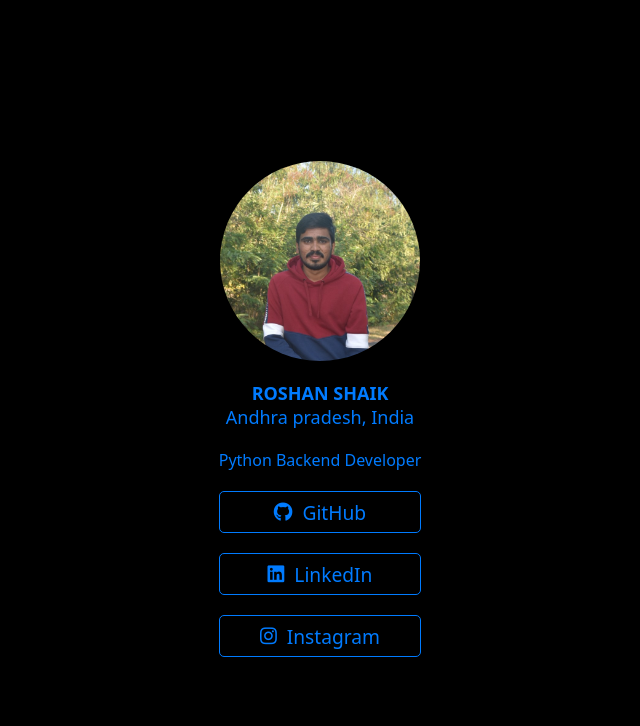
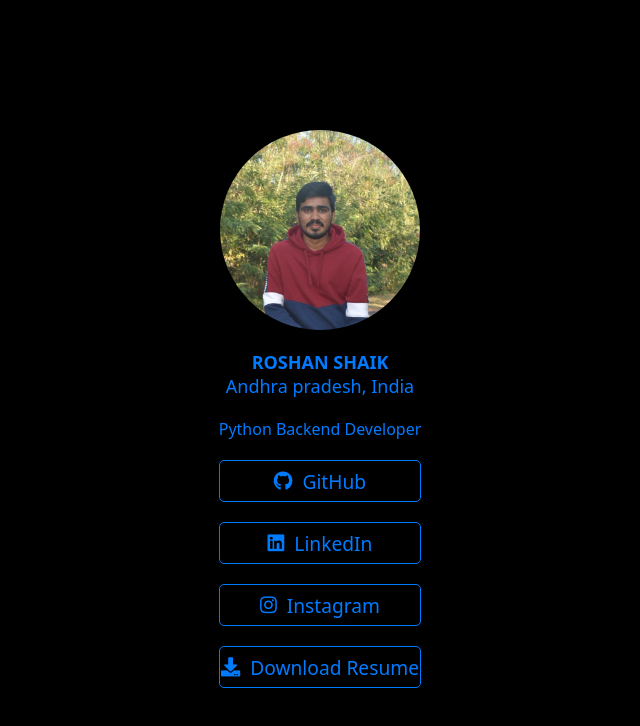
Before and after one commit to roshan-sk/Profile-page, a plain HTML site: page index.html in a window 1280 px wide. Shown: the whole page, without its empty margins (320-960 px from the left). Drawn offline with Linux system fonts and the light colour scheme.

Commit message:
Added Resume download botton

```diff
--- a/index.html
+++ b/index.html
@@ -19,6 +19,7 @@
         <a class="link" href="https://github.com/roshan-sk"><i class="fab fa-github"></i> GitHub</a>
         <a class="link" href="https://www.linkedin.com/in/roshan-shaik-60962622a/"><i class="fab fa-linkedin"></i> LinkedIn</a>
         <a class="link" href="https://www.instagram.com/__call_me_roshan/"><i class="fab fa-instagram"></i> Instagram</a>
+        <a class="link" href="ROSHAN_Resume.pdf.pdf" download><i class="fas fa-download"></i> Download Resume</a>
     </div>
 </body>
 </html>
```
Also changed, not shown: 1 other file.
